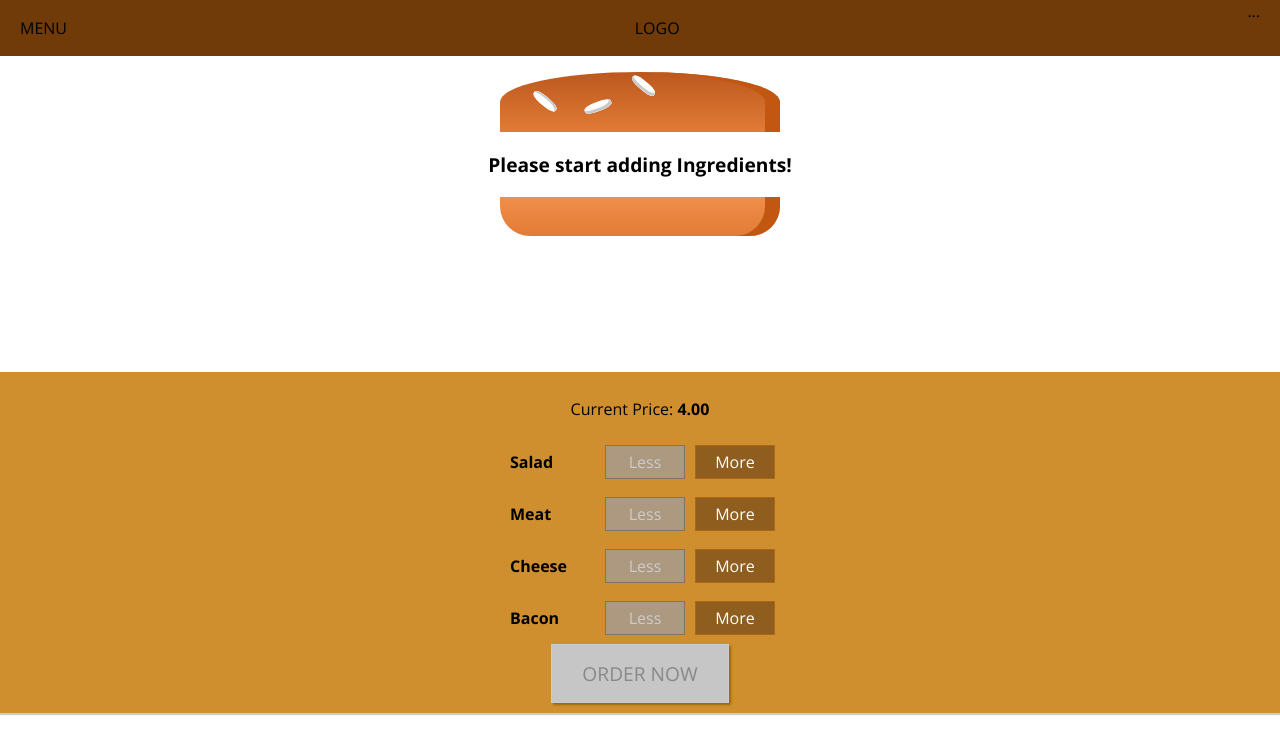
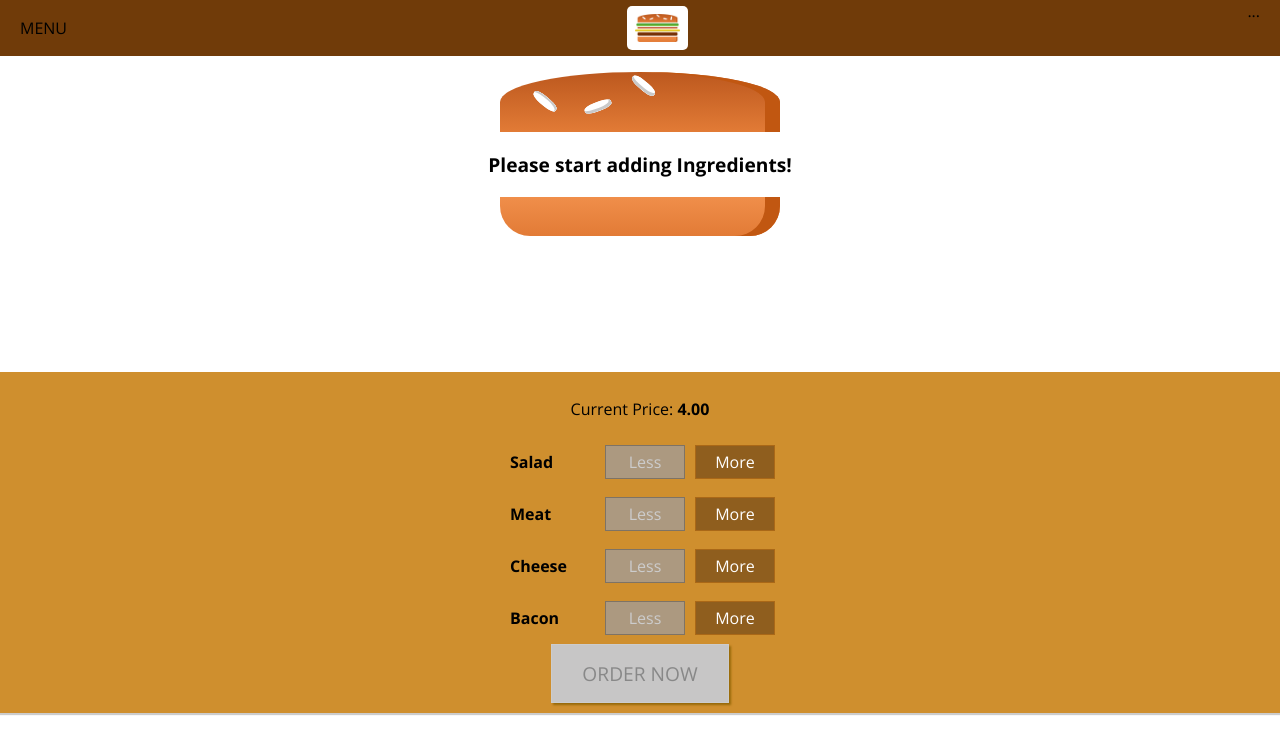
Before and after one commit to akshatcr7/BurgerBuilder, a React (Create React App) app: page / in a window 1280 px wide. Shown: the top 754 px of the page. Built offline with nearby package versions, Linux system fonts and the light colour scheme.

Commit message:
Using a Logo for the application

```diff
--- /dev/null
+++ b/src/components/Logo/Logo.js
@@ -0,0 +1,13 @@
+import React from 'react';
+import burgerLogo from '../../assets/images/burger-logo.png';
+import classes from './Logo.module.css';
+
+const logo = ( props ) => {
+    return (
+        <div className={classes.Logo}>
+            <img src={burgerLogo} alt="MyBurger"/>
+        </div>
+    );
+}
+
+export default logo;
--- /dev/null
+++ b/src/components/Logo/Logo.module.css
@@ -0,0 +1,11 @@
+.Logo {
+    padding: 8px;
+    background-color: white;
+    height: 80%;
+    box-sizing: border-box;
+    border-radius: 5px;
+}
+
+.Logo img {
+    height: 100%;
+}
--- a/src/components/Navigation/Toolbar/Toolbar.js
+++ b/src/components/Navigation/Toolbar/Toolbar.js
@@ -1,11 +1,12 @@
 import React from 'react';
 import classes from'./Toolbar.module.css';
+import Logo from '../../../components/Logo/Logo';
 
 const toolbar = ( props ) => {
     return (
         <header className={classes.Toolbar}>
             <div>MENU</div>
-            <div>LOGO</div>
+            <Logo />
             <nav>
                 ...
             </nav>
```
Also changed, not shown: src/assets/images/burger-logo.png (added).
